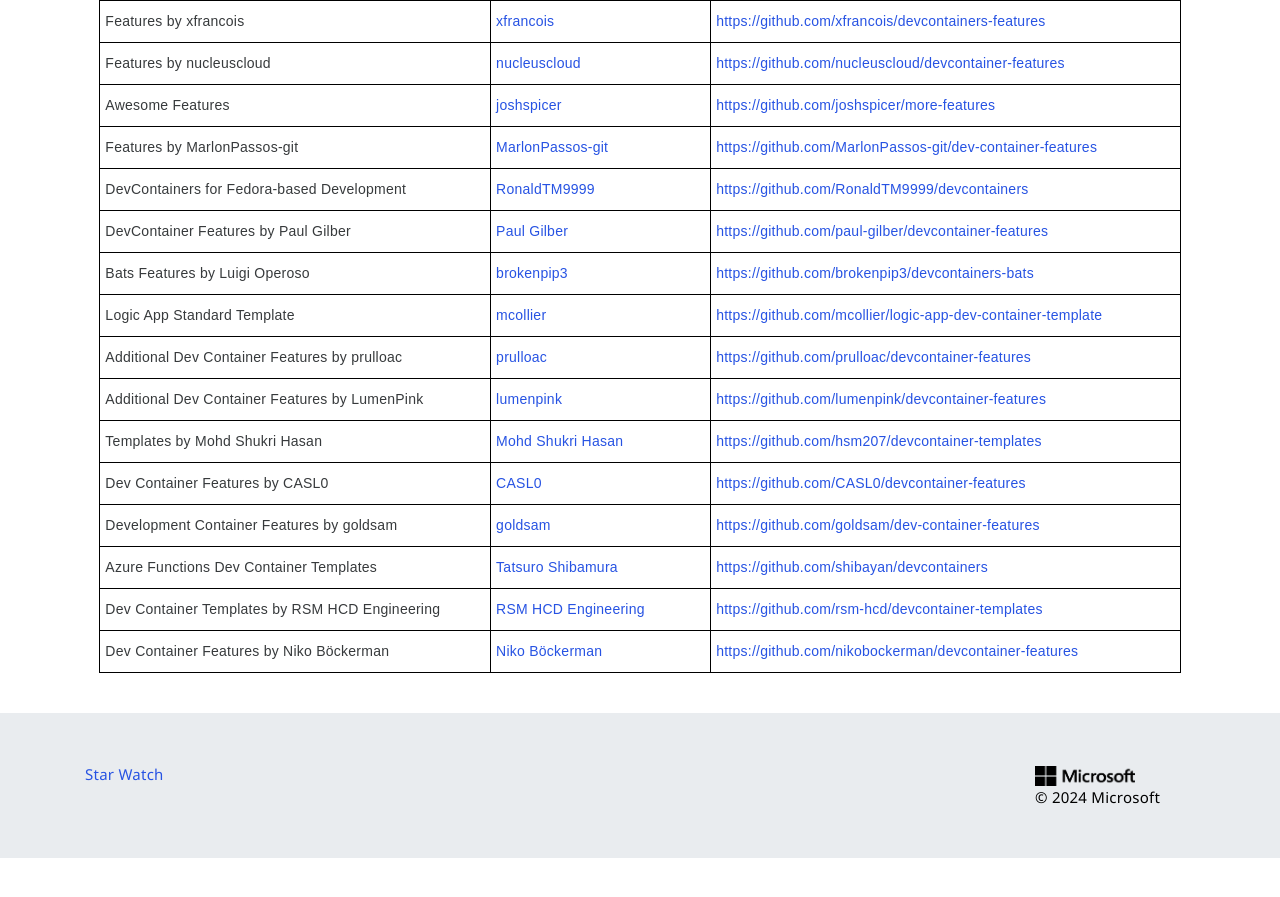
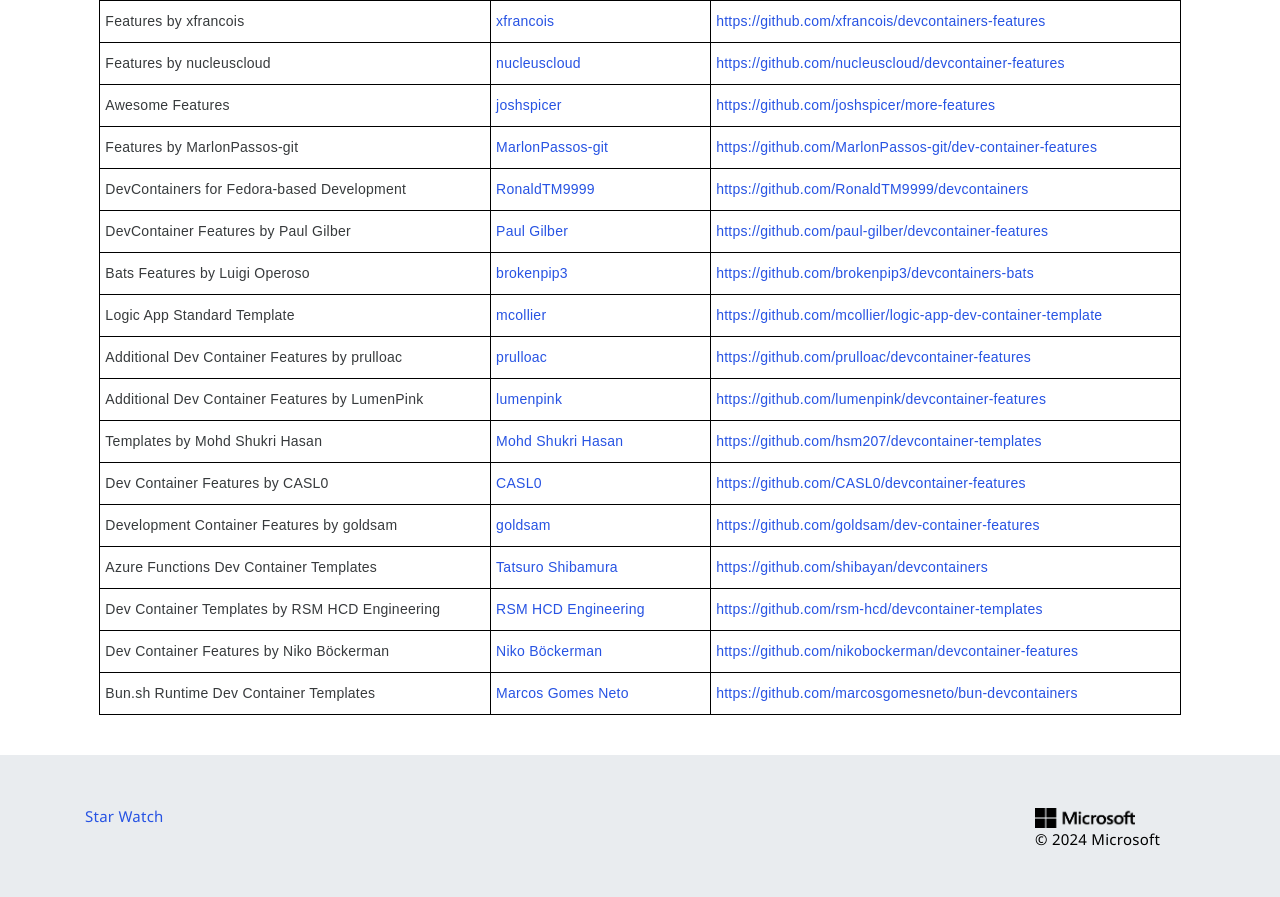
Before and after one commit to devcontainers/devcontainers.github.io, a Jekyll site: the page built from collections.html, in a window 1280 px wide and 900 px high, scrolled down 5332 px. Shown: the top 897 px of the window. Built offline with Jekyll 4.4.1, drawn with Linux system fonts in a browser that asks for light colours; nearby versions of some CDN libraries; comment, search, counter and statistics services are not loaded; before the commit the page ends 6190 px from its top, so only the background shows below that.

Commit message:
Update collection-index.yml (#350)

```diff
--- a/_data/collection-index.yml
+++ b/_data/collection-index.yml
@@ -673,3 +673,8 @@
   contact: https://github.com/nikobockerman
   repository: https://github.com/nikobockerman/devcontainer-features
   ociReference: ghcr.io/nikobockerman/devcontainer-features
+- name: Bun.sh Runtime Dev Container Templates
+  maintainer: Marcos Gomes Neto
+  contact: https://github.com/marcosgomesneto/bun-devcontainers/issues
+  repository: https://github.com/marcosgomesneto/bun-devcontainers
+  ociReference: ghcr.io/marcosgomesneto/bun-devcontainers
```
